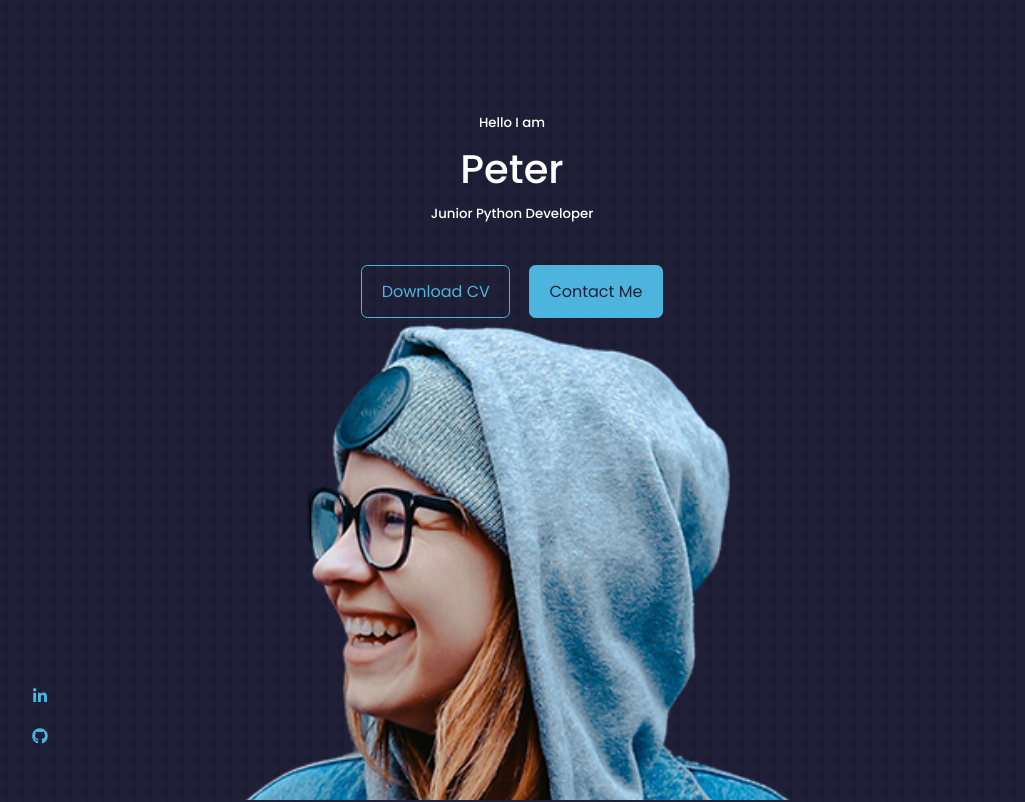
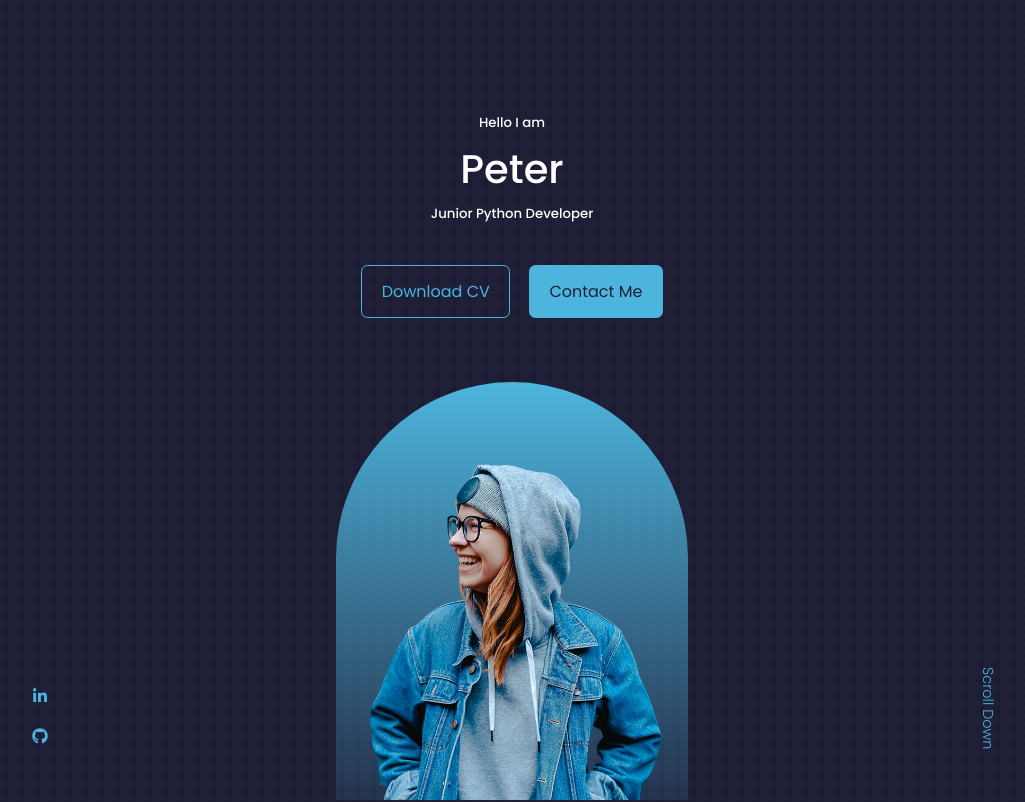
Before and after one commit to nikthe883/react-js-portfolio, a React (Create React App) app: page / in a window 1280 px wide. Shown: the top 802 px of the page, without its empty margins (128-1153 px from the left). Built offline with nearby package versions, Linux system fonts and the light colour scheme.

Commit message:
responsive

```diff
--- a/src/components/header/header.css
+++ b/src/components/header/header.css
@@ -25,3 +25,43 @@
     left:0;
     bottom: 3rem;
 }
+
+.header__container .me{
+    background: linear-gradient(var(--color-primary),transparent);
+    width: 22rem;
+    height: 30rem;
+    position: absolute;
+    left: calc(50% - 11rem);
+    margin-top: 4rem;
+    border-radius: 12rem 12rem 0 0;
+    overflow: hidden;
+    padding: 5rem 1.5rem 1.5rem 1.5rem;
+
+}
+
+.scroll__down{
+    position: absolute;
+    right: -2.3rem;
+    bottom: 5rem;
+    transform: rotate(90deg);
+    font-weight: 300;
+    font-size: 0.9rem;
+}
+
+/* MEDIA QUERIES MEDIUM DEVICES*/
+@media screen and (max-width:1024px){
+    header{
+        height: 68vh;
+    }
+
+}
+
+/* MEDIA QUERIES SMALL DEVICES*/
+@media screen and (max-width:600px){
+    header{
+        height: 100vh;
+    }
+    .header__socials, .scroll__down{
+        display: none;
+    }
+}
```
